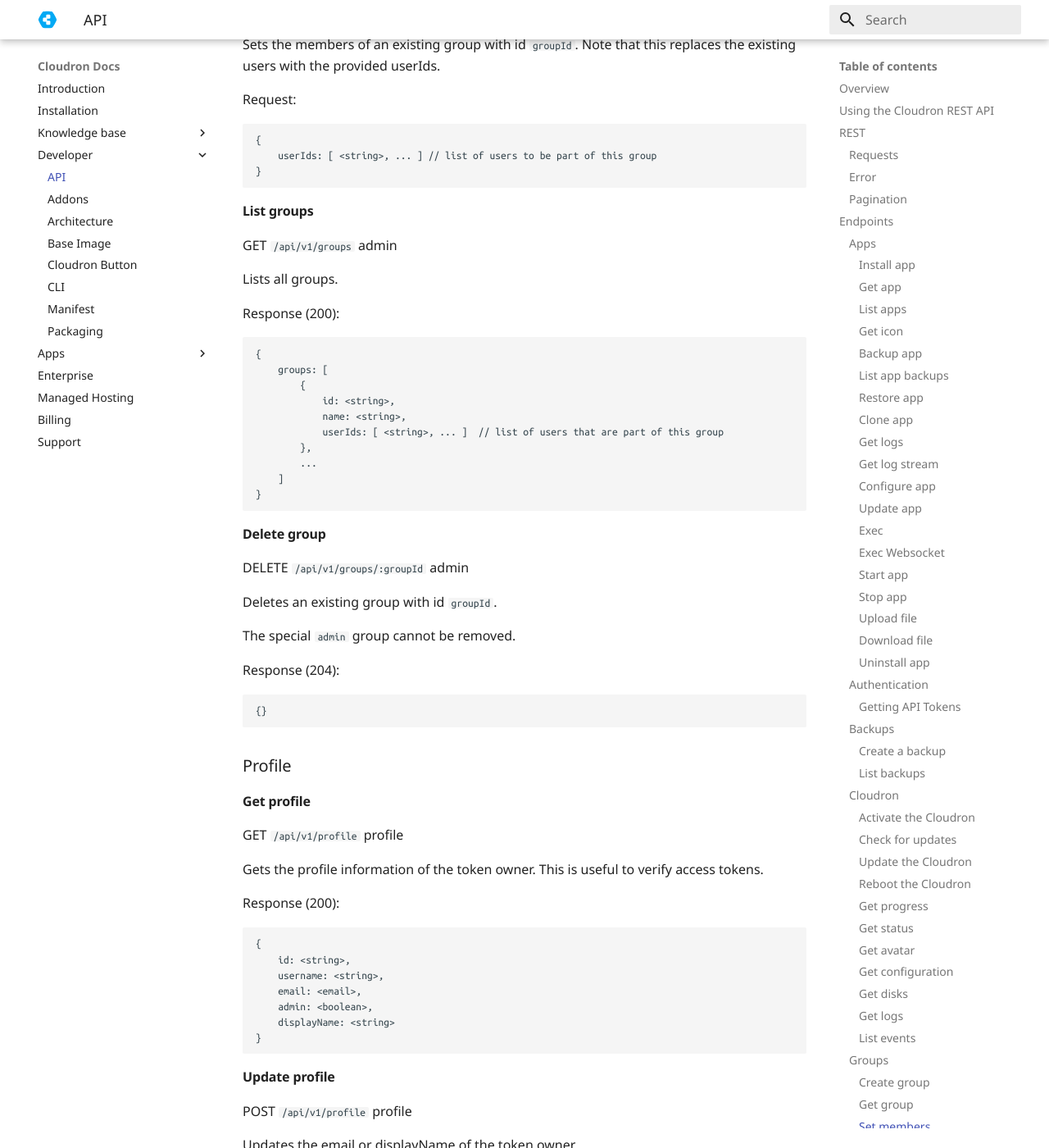
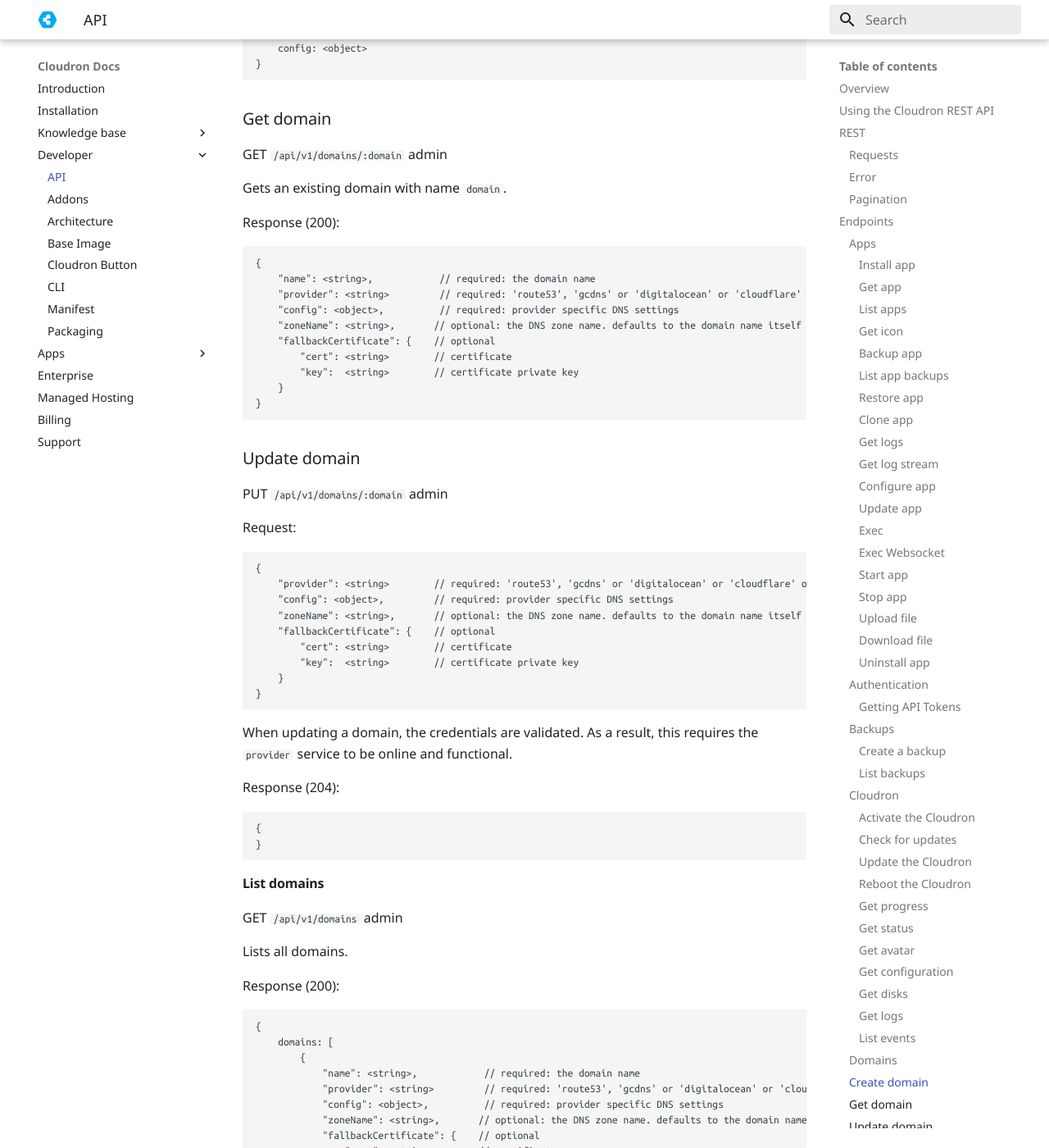
Before and after one commit to M-arcus/cloudron-docs, an MkDocs documentation site: the page built from docs/documentation/developer/api.md, in a window 1280 px wide and 1400 px high, scrolled down 21374 px. Shown: the whole window at 82% size. Built offline with MkDocs 1.6.1 and Material for MkDocs 9.7.7, drawn with Linux system fonts in a browser that asks for light colours; old or Windows-style settings are respelled for this version of MkDocs; some of the changed text lies outside the part shown.

Commit message:
fixup domain docs

````diff
--- a/docs/documentation/developer/api.md
+++ b/docs/documentation/developer/api.md
@@ -938,6 +938,150 @@
 curl -X GET -H 'Authorization: Bearer cb0463455a6606482be7956fc3abd53330ae23244e3492cda3914a2c5154c47e' https://my.domain.com/api/v1/cloudron/eventlog?action=app.install
 ```
 
+### Domains
+
+Cloudron domains hold the necessary settings required to automate DNS setup. When installing an app,
+the admin can select the domain to install.
+
+### Create domain
+
+POST `/api/v1/domains` <scope>admin</scope>
+
+Creates a new domain.
+
+Request:
+```
+{
+    "name": <string>,            // required: the domain name
+    "provider": <string>         // required: 'route53', 'gcdns' or 'digitalocean' or 'cloudflare' or 'noop' or 'manual'
+    "config": <object>,          // required: provider specific DNS settings
+    "zoneName": <string>,       // optional: the DNS zone name. defaults to the domain name itself
+    "fallbackCertificate": {    // optional
+        "cert": <string>        // certificate
+        "key":  <string>        // certificate private key
+    }
+}
+```
+
+The value of `config` depends on the `provider`:
+
+| Provider          | config                                               |
+| ----------------- |:-----------------------------------------------------|
+| cloudflare        | token (API token), email                             |
+| digitalocean      | token (API token)                                    |
+| gcdns             | projectId, credentials.client\_email, credentials.private\_key |
+| manual            | wildcard (boolean)                                   |
+| noop              |                                                      |
+| route53           | accessKeyId, secretAccessKey, region, endpoint       |
+
+When adding a domain, the credentials are validated. As a result, this requires the `provider` service
+to be online and functional.
+
+Response (201):
+```
+{
+    domain: <string>,
+    config: <object>
+}
+```
+
+### Get domain
+
+GET `/api/v1/domains/:domain` <scope>admin</scope>
+
+Gets an existing domain with name `domain`.
+
+Response (200):
+```
+{
+    "name": <string>,            // required: the domain name
+    "provider": <string>         // required: 'route53', 'gcdns' or 'digitalocean' or 'cloudflare' or 'noop' or 'manual'
+    "config": <object>,          // required: provider specific DNS settings
+    "zoneName": <string>,       // optional: the DNS zone name. defaults to the domain name itself
+    "fallbackCertificate": {    // optional
+        "cert": <string>        // certificate
+        "key":  <string>        // certificate private key
+    }
+}
+```
+
+### Update domain
+
+PUT `/api/v1/domains/:domain` <scope>admin</scope>
+
+Request:
+```
+{
+    "provider": <string>        // required: 'route53', 'gcdns' or 'digitalocean' or 'cloudflare' or 'noop' or 'manual'
+    "config": <object>,         // required: provider specific DNS settings
+    "zoneName": <string>,       // optional: the DNS zone name. defaults to the domain name itself
+    "fallbackCertificate": {    // optional
+        "cert": <string>        // certificate
+        "key":  <string>        // certificate private key
+    }
+}
+```
+
+When updating a domain, the credentials are validated. As a result, this requires the `provider` service
+to be online and functional.
+
+Response (204):
+```
+{
+}
+```
+
+#### List domains
+
+GET `/api/v1/domains` <scope>admin</scope>
+
+Lists all domains.
+
+Response (200):
+```
+{
+    domains: [
+        {
+            "name": <string>,            // required: the domain name
+            "provider": <string>         // required: 'route53', 'gcdns' or 'digitalocean' or 'cloudflare' or 'noop' or 'manual'
+            "config": <object>,          // required: provider specific DNS settings
+            "zoneName": <string>,       // optional: the DNS zone name. defaults to the domain name itself
+            "fallbackCertificate": {    // optional
+                "cert": <string>        // certificate
+                "key":  <string>        // certificate private key
+            }
+        },
+        ...
+    ]
+}
+```
+
+#### Delete domain
+
+DELETE `/api/v1/domains/:domain` <scope>admin</scope>
+
+Deletes an existing domain with id `domain`.
+
+Response (204):
+```
+{}
+```
+
+#### Get Email Configuration
+
+GET `/api/v1/settings/mail_config` <scope>admin</scope>
+
+Gets the email configuration. The Cloudron has a built-in email server for users.
+This configuration can be used to disable the server. Note that the Cloudron will
+always be able to send email on behalf of apps, regardless of this setting.
+
+Response(200):
+```
+{
+  "enabled": <boolean> // true to enable email
+}
+```
+
 ### Groups
 
 Cloudron groups are a mechanism to restrict application access to a subset of users. You can add one or more users
@@ -1253,44 +1397,6 @@
 ```
 {
     "address": [ <string> ] // array of mailbox names
-}
-```
-
-#### Get DNS Configuration
-
-GET `/api/v1/settings/dns_config` <scope>admin</scope> <scope>internal</scope>
-
-Gets the credentials used to configure DNS.
-
-This is currently internal API and is documented here for completeness.
-
-Response(200):
-```
-{
-  "provider": <string>  // 'caas' or 'route53' or 'digitalocean' or 'cloudflare' or 'noop' or 'manual'
-}
-```
-
-#### Set DNS Configuration
-
-POST `/api/v1/settings/dns_config` <scope>admin</scope> <scope>internal</scope>
-
-Sets the credentials used to configure DNS.
-
-This is currently internal API and is documented here for completeness.
-
-#### Get Email Configuration
-
-GET `/api/v1/settings/mail_config` <scope>admin</scope>
-
-Gets the email configuration. The Cloudron has a built-in email server for users.
-This configuration can be used to disable the server. Note that the Cloudron will
-always be able to send email on behalf of apps, regardless of this setting.
-
-Response(200):
-```
-{
-  "enabled": <boolean> // true to enable email
 }
 ```
 
````
